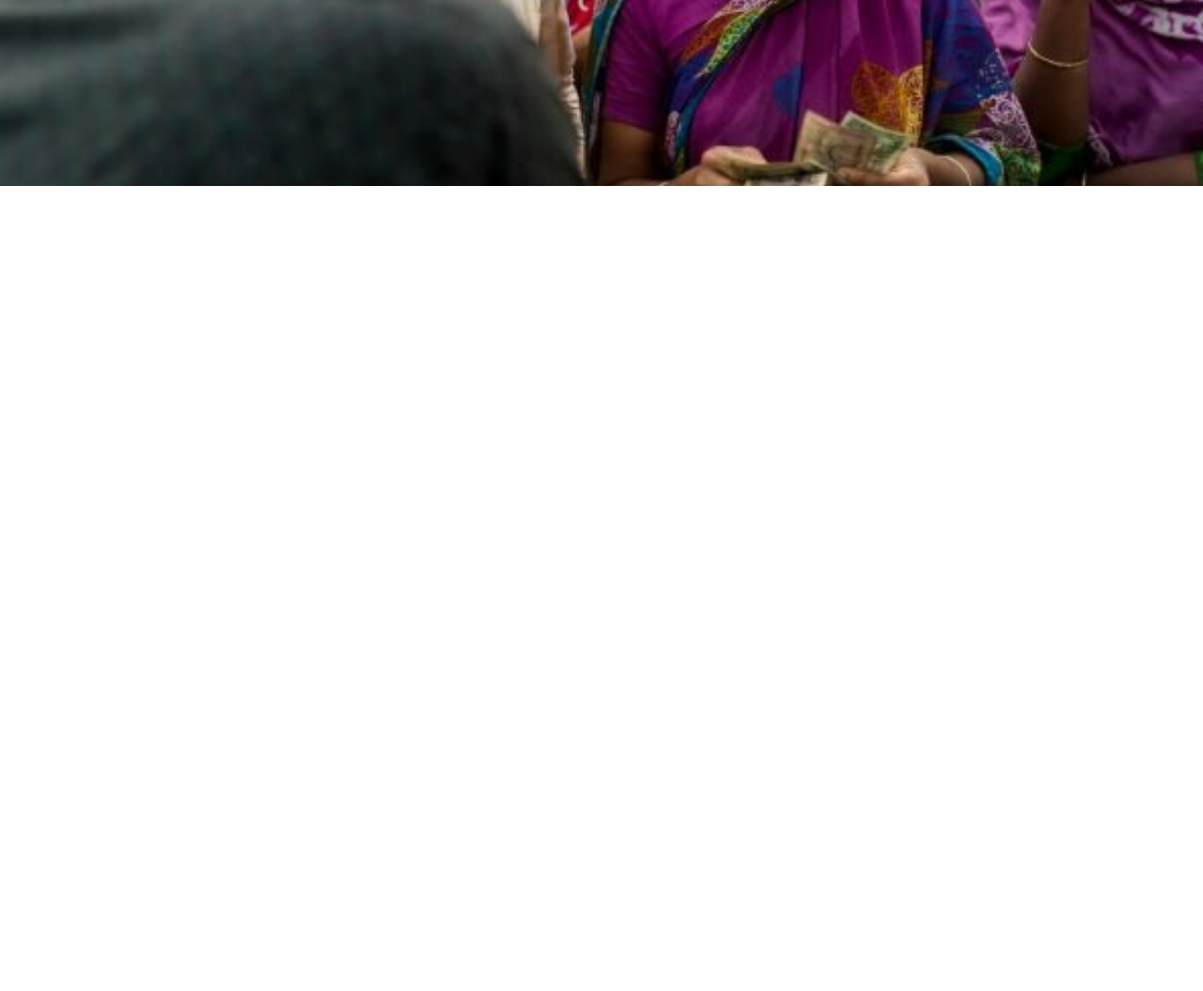
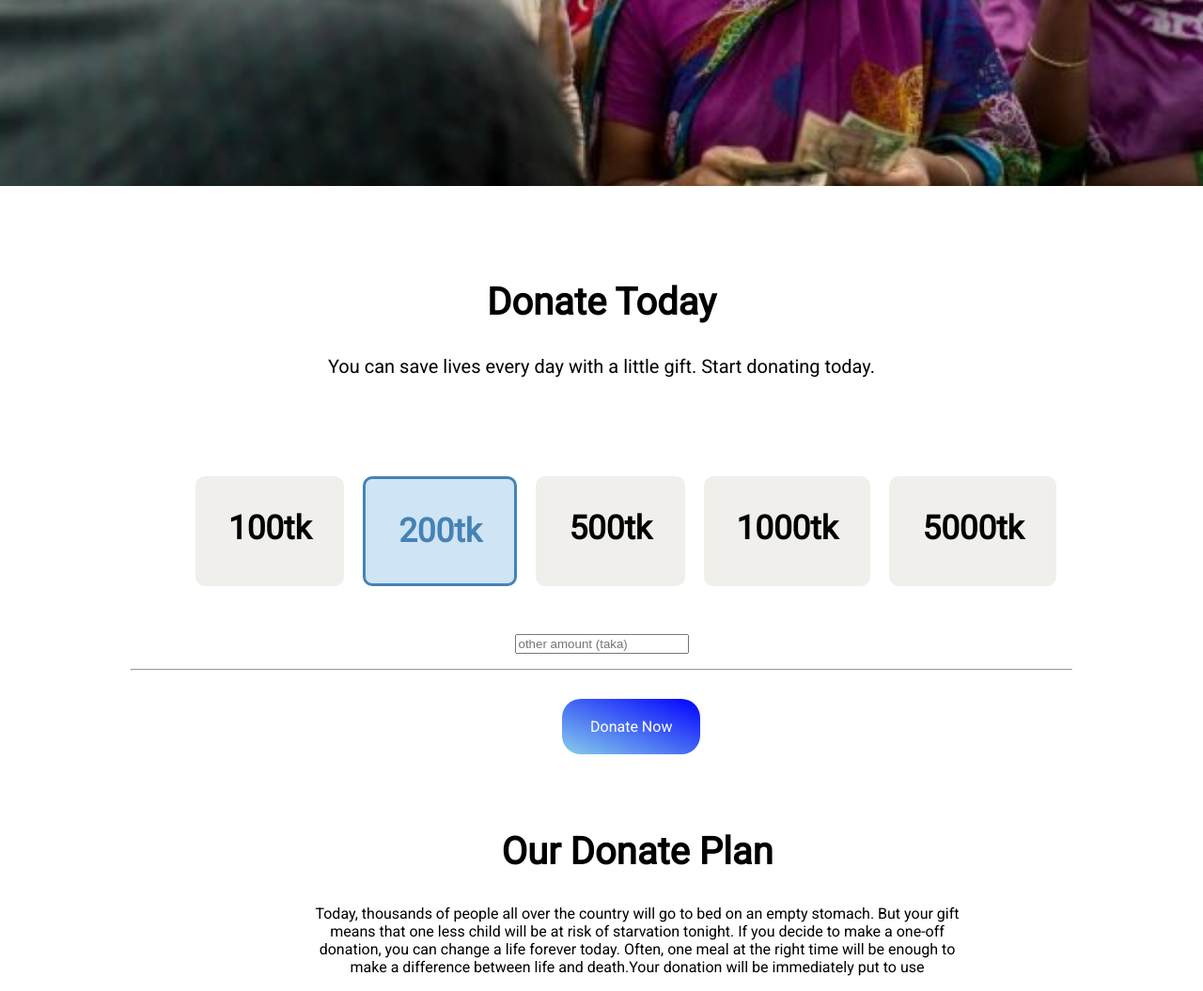
Before and after one commit to joydharsamrat/Donate-today, a plain HTML site: page index.html in a window 1280 px wide. Shown: the part 500-1555 px from the top of the page at 94% size. Before the commit the page ends 800 px from the top, so only its background shows below. Drawn offline with Linux system fonts and the light colour scheme.

Commit message:
assinment

```diff
--- a/index.html
+++ b/index.html
@@ -17,10 +17,34 @@
         <h1>Let's Help Those Who Are
             More In Need</h1>
         <p class="tag-line">Helping a person who is in need, is one of the things that makes us human</p>
-        <p><a class="donate-button" href="https://www.wfp.org/support-us">Donate Now</a></p>
+        <p><a target="_blank" class="donate-button" href="https://www.wfp.org/support-us">Donate Now</a></p>
     </section>
+    <div class="second-section">
+        <h2 class="section-title">Donate Today</h2>
+        <p class="tag-line">You can save lives every day with a little gift. Start donating today.</p>
+    </div>
+    <section class="amount">
+        <p class="tk left">100tk</p>
+        <p id="selected">200tk</p>
+        <p class="tk">500tk</p>
+        <p class="tk">1000tk</p>
+        <p class="tk">5000tk</p>
+    </section>
+    <div>
+        <p class="input-amount"><input type="number" placeholder="other amount (taka)"></p>
+        <hr>
+        <p class=" donate"> <a target="_blank" class="donate-button" href="https://www.wfp.org/support-us">Donate
+                Now</a> </p>
+        <div class="third-section">
+            <h2 class="section-title">Our Donate Plan</h2>
+            <p>Today, thousands of people all over the country will go to bed on an empty stomach. But your gift means
+                that
+                one less child will be at risk of starvation tonight. If you decide to make a one-off donation, you can
+                change a life forever today. Often, one meal at the right time will be enough to make a difference
+                between life and death.Your donation will be immediately put to use</p>
+        </div>
 
-
+    </div>
 </body>
 
 </html>
--- a/style.css
+++ b/style.css
@@ -28,7 +28,64 @@ h1 {
     text-decoration: none;
     background-image: linear-gradient(to top right, skyblue, blue);
     padding: 20px 30px;
-    border-radius: 30px;
+    border-radius: 20px;
     color: white;
+}
+
+.section-title {
+    font-size: 40px;
+}
+
+.second-section {
+    text-align: center;
+    margin-top: 100px;
+}
+
+.amount {
+    display: flex;
+}
+
+.tk {
+    padding: 35px;
+    font-size: 35px;
+    font-weight: 900;
+    margin-right: 20px;
+    background-color: rgb(241, 239, 235);
+    border-radius: 10px;
+}
+
+#selected {
+    padding: 35px;
+    font-size: 35px;
+    font-weight: 900;
+    margin-right: 20px;
+    background-color: rgb(207, 228, 245);
+    color: steelblue;
+    border: 3px solid steelblue;
+    border-radius: 10px;
+}
+
+.left {
+    margin-left: 200px;
+}
+
+.input-amount {
+    text-align: center;
 
 }
+
+hr {
+    width: 1000px;
+}
+
+.donate {
+    margin-left: 590px;
+    margin-top: 50px;
+}
+
+.third-section {
+    width: 700px;
+    text-align: center;
+    margin-top: 100px;
+    margin-left: 320px;
+}
```
